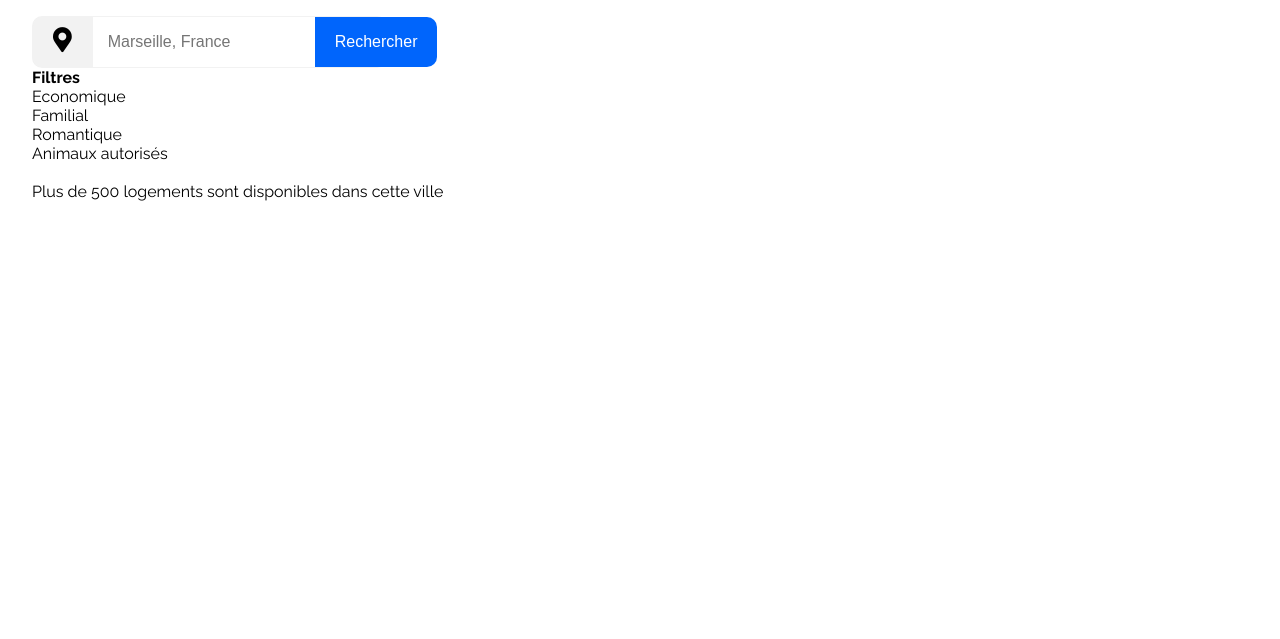
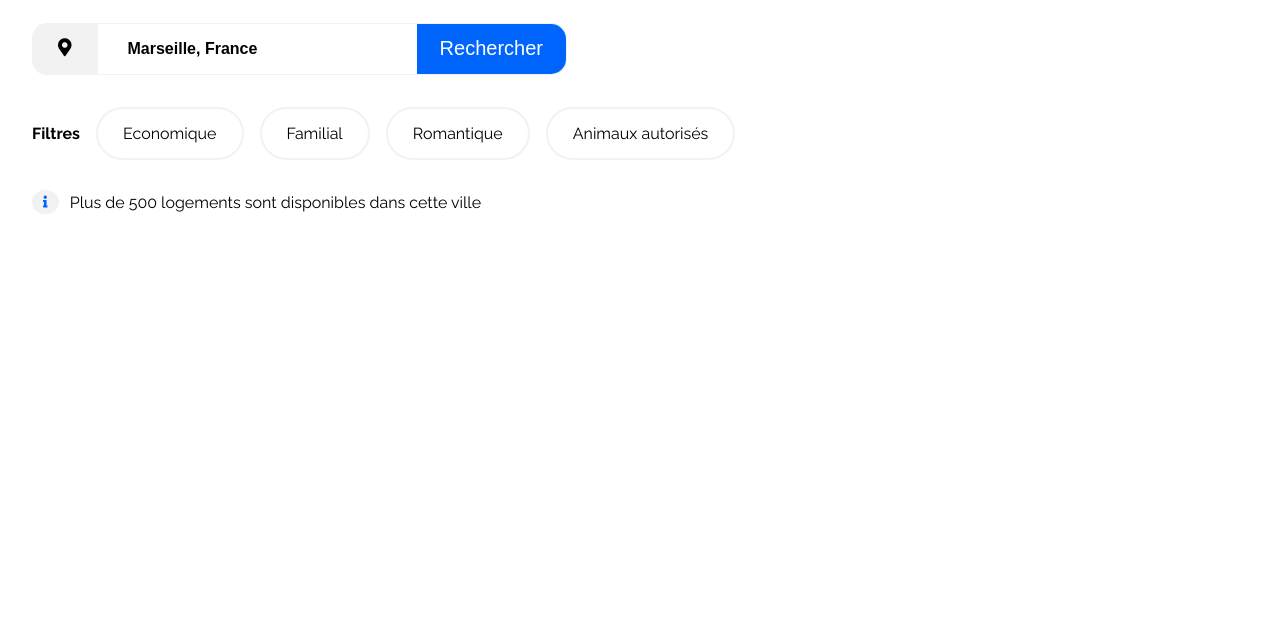
Before and after one commit to Anthonoir576/AnthonyFalvo_2_29072021, a website: page index.html in a window 1280 px wide. Shown: the part 161-800 px from the top of the page. Drawn offline with Linux system fonts and the light colour scheme.

Commit message:
header brouillon

```diff
--- a/index.html
+++ b/index.html
@@ -63,7 +63,7 @@
                 </div>
 
                 <div class="intro-info">
-                    <img src="" alt="">
+                    <i class="fas fa-info"></i>
                     <p>Plus de 500 logements sont disponibles dans cette ville</p>
                 </div>
 
--- a/source/sass/main.scss
+++ b/source/sass/main.scss
@@ -95,39 +95,57 @@ header {
 
         & h1 {
 
-            font-size: 30px;
+            font-size: 28px;
             margin-bottom: .5rem;
 
         }
 
         & > p {
 
-            font-size: 21px;
-            margin-bottom: 1.2rem;
+            font-size: 18px;
+            margin-bottom: 2rem;
 
         }
 
         .intro-searchbar {
 
             display: flex;
+            width: 535px;
+
             border: 1px solid $grey;
-            border-radius: 10px;
+            border-radius: 15px;
             background: $grey;
-            width: 355px;
+
+            margin-bottom: 2rem;
 
             & i {
 
-                padding: 10px 21px 10px 20px;
-                font-size: 25px;
+                padding: 14px 26px 0px 25px;
+                font-size: 18px;
 
             }
 
             & input {
 
-                padding-left: 15px;
-                color: black;
+                padding-left: 30px;
                 height: 50px;
+
                 border: none;
+
+                width: 320px;
+
+                &:focus {
+
+                    outline-style: none;
+
+                }
+
+                &::placeholder {
+
+                    color: black;
+                    font-weight: 600;
+
+                }
 
             }
 
@@ -135,11 +153,69 @@ header {
 
                 cursor: pointer;
 
-                padding: 10px 20px;
+                padding: 10px 0;
                 border: none;
-                border-radius: 0 10px 10px 0;
+                font-weight: 500;
+                font-size: 20px;
+
+                width: 150px;
+
+                border-radius: 0 15px 15px 0;
                 background: $skyBlue;
                 color: white;
+
+            }
+
+        }
+
+        & .intro-filter {
+
+            display: flex;
+            justify-content: flex-start;
+            align-items: baseline;
+            width: 67%;
+
+            & p {
+
+                border: 2px solid $grey;
+                border-radius: 30px;
+                padding: 15px 25px;
+
+                white-space: nowrap;
+
+            }
+
+            & h2, p {
+
+                margin-right: 1rem;
+
+            }
+
+        }
+
+        & .intro-info {
+
+            display: flex;
+            align-items: baseline;
+            justify-content: baseline;
+
+            margin-top: 2rem;
+
+            & i {
+
+                margin-right: .7rem;
+
+                background: $grey;
+                border: 1px solid $grey;
+                border-radius: 50%;
+
+                color: $skyBlue;
+                font-size: 12px;
+
+                padding: 5px 10px;
+
+                position: relative;
+                top: -2px;
 
             }
 
```
Also changed, not shown: source/css/style.css, 1 other file.
